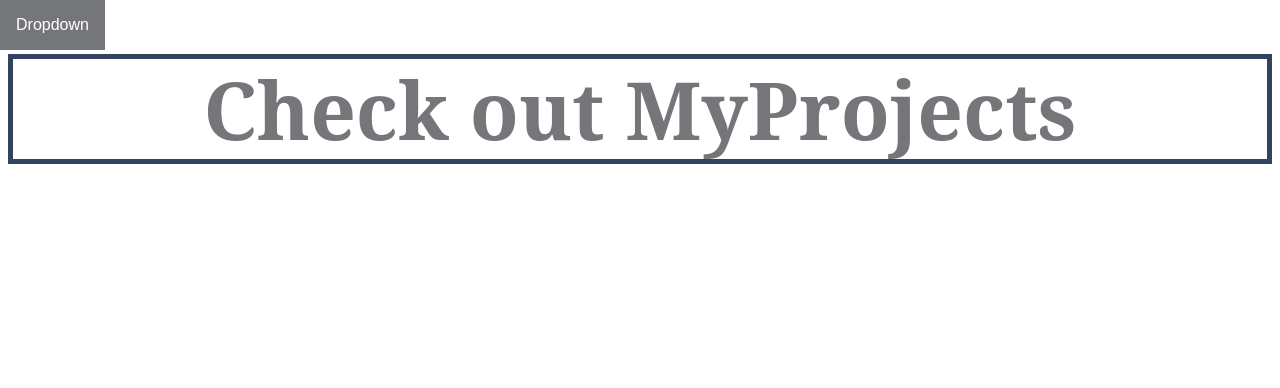
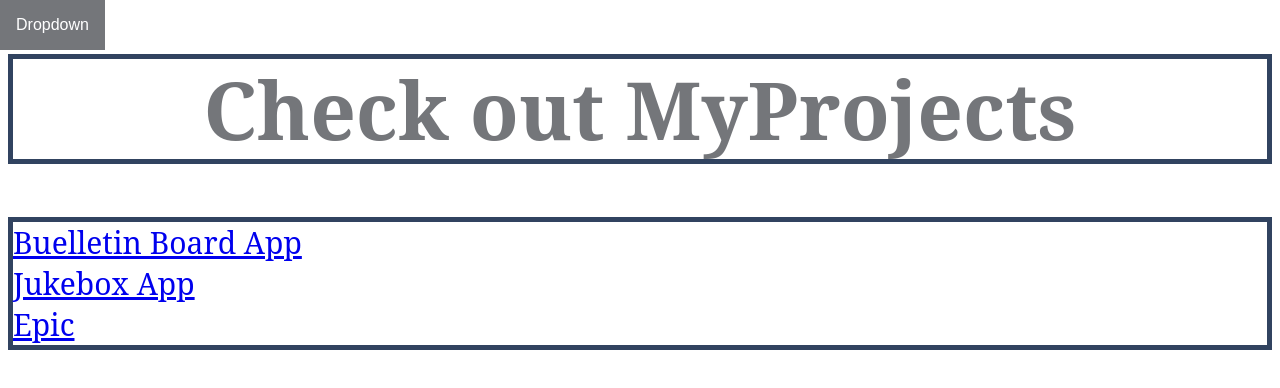
Before and after one commit to martinliempham/my-blog2, a website: page my-views/projects.pug in a window 1280 px wide. Drawn offline with nearby package versions, Linux system fonts and the light colour scheme; files that its build step writes are made by us from their sources.

Commit message:
added juke box bulletin board and epic to projects

```diff
--- a/my-views/projects.pug
+++ b/my-views/projects.pug
@@ -16,6 +16,9 @@ html
         a(href='about') About
         a(href='contact') Contact
         a(href='/') Home
-      //- div
-      //- a(href='/') Home
-      //- div
+    div.myprojects
+      a(href='https://dry-cliffs-11372.herokuapp.com/') Buelletin Board App
+        div
+      a(href='https://hidden-shelf-20682.herokuapp.com/') Jukebox App
+        div
+      a(href='https://glacial-mountain-22075.herokuapp.com/') Epic
--- a/public/projects.css
+++ b/public/projects.css
@@ -17,3 +17,11 @@
 .projects-page:hover {
     background-color: #93a9d6;
 }
+
+.myprojects {
+	font-size: 30px;
+	font-color: #74767a;
+	font-family: "serif";
+	border: 5px solid black;
+	border-color: #314360;
+}
```
